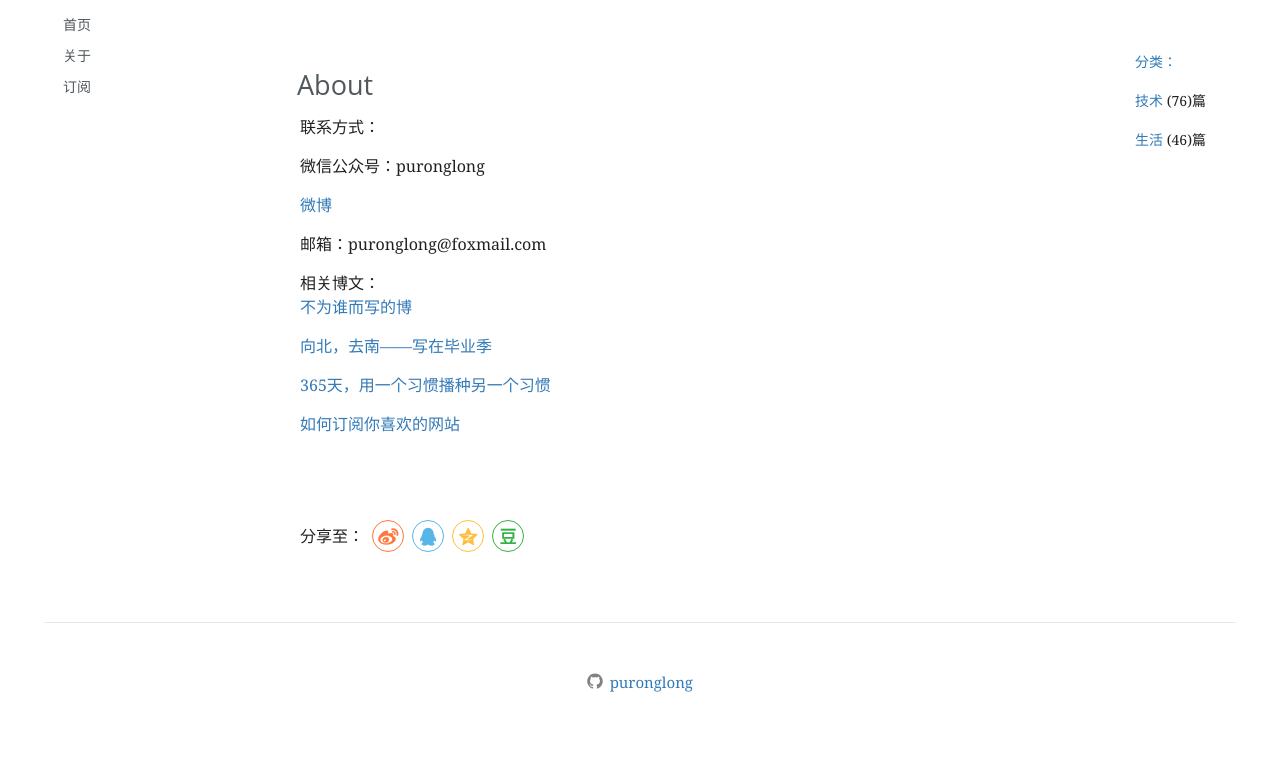
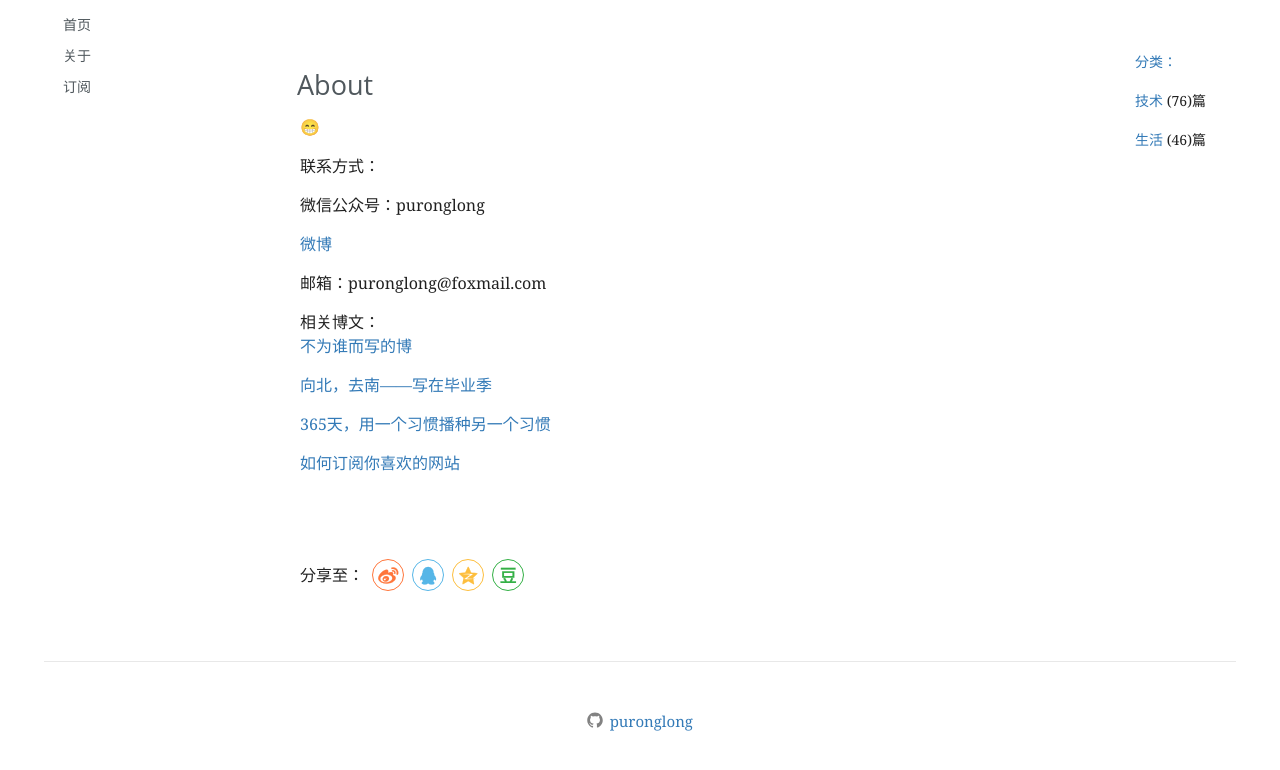
Before and after one commit to PuRonglong/blog, a Jekyll site: the page built from about.md, in a window 1280 px wide. Shown: the top 770 px of the page. Built offline with Jekyll 4.4.1, drawn with Linux system fonts in a browser that asks for light colours; nearby versions of some CDN libraries; comment, search, counter and statistics services are not loaded.

Commit message:
no message

```diff
--- a/_layouts/about.html
+++ b/_layouts/about.html
@@ -11,6 +11,7 @@ layout: default
     </header>
 
     <div>
+        <p>😁</p>
         <p>联系方式：</p>
         <p>微信公众号：puronglong</p>
         <p><a href="//weibo.com/u/3263773180?is_all=1">微博</a></p>
```
